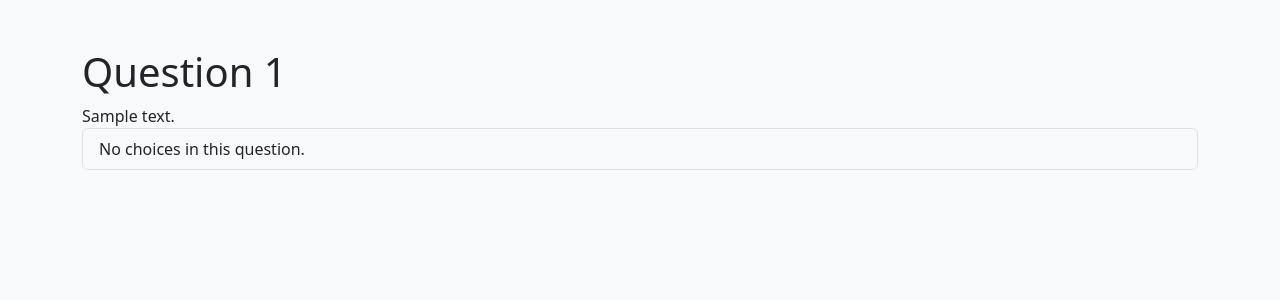
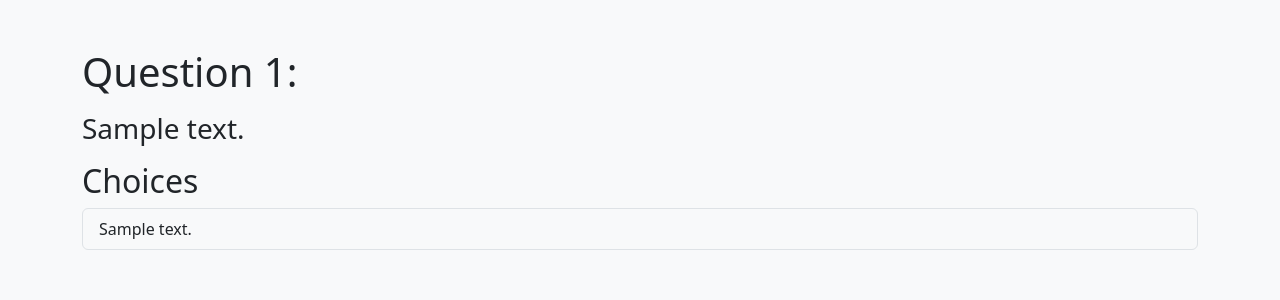
Before and after one commit to liewchooichin/crunchy_cucumber, a Django app: page /polls/1/ in a window 1280 px wide. Shown: the part 66-366 px from the top of the page. Run offline with Django 5.2, Linux system fonts and the light colour scheme; tables that the repository leaves empty hold one stand-in row (values such as "Sample post"); some libraries are stand-ins or nearby versions.

Commit message:
question detail

```diff
--- a/eggplant/polls/templates/polls/question_detail.html
+++ b/eggplant/polls/templates/polls/question_detail.html
@@ -6,19 +6,26 @@
 {% endblock title %}
 
 {% block content %}
-  <h1>Question {{ question.id }}</h1>
 
   {% if question %}
+  <h1>Question {{ question.id }}:</h1>
+
+  <p>
+    <h3>{{ question.question_text}}</h3>
+  </p>
+
+  <p>
+    <h2>Choices</h2>
     <ul class="list-group">
-        {{ question.question_text }}
-        {% for item in question.choices_set.all %}
+        {% for item in question.choice_set.all %}
         <li class="list-group-item">
-            {{ item.choice_test }}
+            {{ item.choice_text }}
         </li>
         {% empty %}
         <li class="list-group-item">No choices in this question.</li>
         {% endfor %}
     </ul>
+    </p>
   {% endif %}
 
 {% endblock content %}
--- a/eggplant/polls/urls.py
+++ b/eggplant/polls/urls.py
@@ -14,9 +14,6 @@ urlpatterns = [
     # homepage: /polls/
     path("", polls_views.index,
          name="index"),
-    # detail of question: /polls/5
-    path("<int:question_id>/", polls_views.detail,
-         name="detail"),
     # results of a question: /<int:question_id>/results/
     path("<int:question_id>/results/", polls_views.results,
          name="results"),
@@ -26,4 +23,7 @@ urlpatterns = [
      # list the questions
      path("question_list/", polls_views.question_list,
           name="question_list"),
+     # detail of question: /polls/5
+     path("<int:question_id>/", polls_views.question_detail,
+         name="question_detail"),
 ]
--- a/eggplant/polls/views.py
+++ b/eggplant/polls/views.py
@@ -25,7 +25,7 @@ def question_list(request):
     return HttpResponse(template.render(context, request))
 
 
-def detail(request, question_id):
+def question_detail(request, question_id):
     """Detail of a question"""
     try:
         question = Question.objects.get(id=question_id)
```
